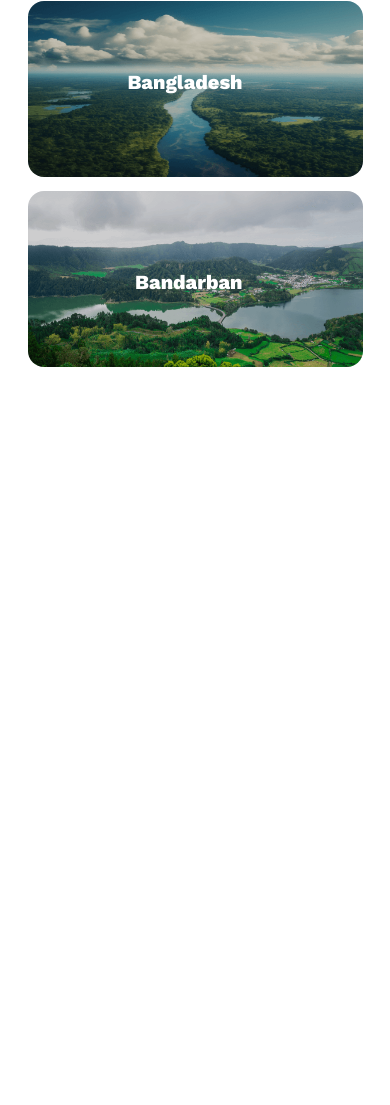
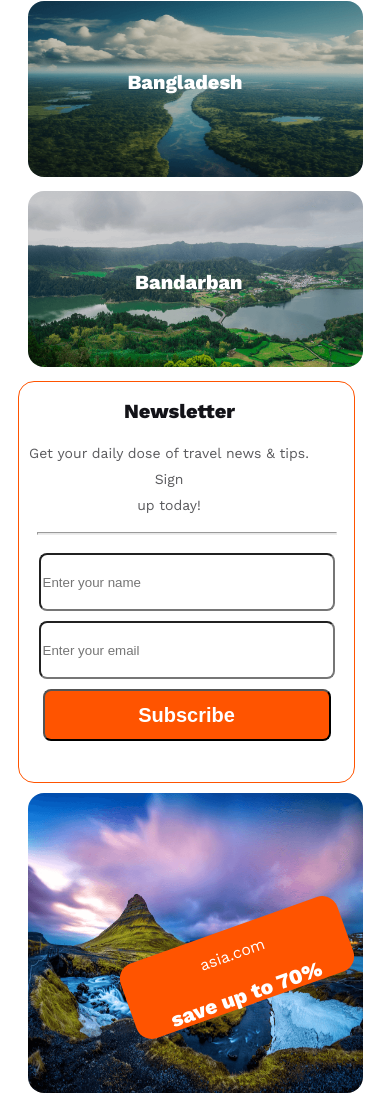
Before and after one commit to ashiq-102/b9-a2, a plain HTML site: page index.html in a window 390 px wide. Shown: the part 2333-3438 px from the top of the page. Before the commit the page ends 2712 px from the top, so only its background shows below. Drawn offline with nearby package versions, Linux system fonts and the light colour scheme.

Commit message:
third section added

```diff
--- a/index.html
+++ b/index.html
@@ -196,22 +196,36 @@
 
             </div>
 
+        </section>
+
+        <section>
+            <div class="third-section-container">
+
+                <div class="third-section-form">
+                    <h1 class="t11">Newsletter</h1>
+                    <p class="t12">Get your daily dose of travel news & tips. Sign <br> up today!</p>
+                    <hr>
+                    <input class="t13" type="text" placeholder="Enter your name" required><br>
+
+                    <input class="t13" type="email" name="" id="" placeholder="Enter your email">
+
+                    <button class="third-section-button" type="submit">Subscribe</button>
+
+                </div>
+
+                <div class="third-section-img">
+                    <img src="./Images/Rectangle8.png" alt="">
+
+                    <div class="third-section-textblock">
+                        <h3>asia.com</h3>
+                        <h2>save up to 70%</h2>
+
+                    </div>
 
 
+                </div>
 
-
-
-
-
-
-
-
-
-
-
-
-
-
+            </div>
         </section>
     </main>
 
--- a/styles/responsive.css
+++ b/styles/responsive.css
@@ -103,7 +103,7 @@
         font-size: 12px;
         width: 304px;
         margin-left: 20px;
-        padding-left:5px ;
+        padding-left: 5px;
     }
 
     .banner-dropdown {
@@ -168,7 +168,8 @@
 
 
     }
-    .second-section-container-text{
+
+    .second-section-container-text {
         margin: 0 auto;
     }
 
@@ -224,6 +225,7 @@
         width: 245px;
         margin: 0 auto;
     }
+
     .t9 {
         color: rgba(19, 19, 24, 0.70);
 
@@ -248,14 +250,14 @@
 
     }
 
-    .second-section-img{
+    .second-section-img {
         width: 335px;
         height: 176px;
         margin: 0 auto;
         border-radius: 16px;
     }
 
-    .second-section-container-img2{
+    .second-section-container-img2 {
         display: flex;
         flex-direction: column;
         gap: 10px;
@@ -265,7 +267,7 @@
 
     }
 
-    .second-section-container-img3{
+    .second-section-container-img3 {
         display: flex;
         flex-direction: column;
         gap: 10px;
@@ -280,6 +282,7 @@
     .second-section-content {
         position: relative;
     }
+
     .t10 {
         color: #FFF;
 
@@ -301,7 +304,7 @@
 
     }
 
-    .second-section-textblock2{
+    .second-section-textblock2 {
         position: absolute;
         bottom: 60px;
         right: 30px;
@@ -310,7 +313,7 @@
         margin: 0 auto;
     }
 
-    .second-section-textblock3{
+    .second-section-textblock3 {
 
         position: absolute;
         bottom: 70px;
@@ -320,7 +323,7 @@
         margin: 0 auto;
     }
 
-    .second-section-textblock4{
+    .second-section-textblock4 {
         position: absolute;
         bottom: 70px;
         right: 50px;
@@ -330,18 +333,18 @@
 
     }
 
-    .second-section-textblock5{
+    .second-section-textblock5 {
         position: absolute;
         bottom: 60px;
         right: 20px;
-        padding-left:20px;
+        padding-left: 20px;
         padding-right: 120px;
         margin: 0 auto;
 
 
     }
 
-    .second-section-textblock6{
+    .second-section-textblock6 {
         position: absolute;
         bottom: 70px;
         right: 60px;
@@ -351,7 +354,7 @@
     }
 
 
-    .second-section-textblock7{
+    .second-section-textblock7 {
         position: absolute;
         bottom: 60px;
         right: 80px;
@@ -360,6 +363,118 @@
         margin: 0 auto;
     }
 
+    .third-section-container {
+        display: flex;
+        flex-direction: column;
+        margin: 0 auto;
+    }
+
+    .third-section-form {
+        width: 335px;
+        height: 400px;
+        margin-top: 10px;
+        margin-bottom: 10px;
+        margin-left: 10px;
+    }
+
+    .t11 {
+        color: #131318;
+
+
+        font-size: 20px;
+
+        font-weight: 800;
+        width: 105px;
+        height: 25px;
+        margin-left: 105px;
+
+
+    }
+
+    .t12 {
+        color: #5A5A5D;
+
+
+        font-size: 14px;
+
+        font-weight: 400;
+        /* line-height: 26px; */
+        width: 300px;
+
+    }
+
+    .third-section-form hr {
+        width: 288px;
+        height: 1px;
+        background: rgba(19, 19, 24, 0.10);
+
+
+
+    }
+
+    .t13 {
+        width: 288px;
+        height: 52px;
+    }
+
+    .third-section-button {
+        border-radius: 8px;
+        background: #FF5400;
+        color: #FFF;
+
+        text-align: center;
+
+        font-size: 20px;
+
+        font-weight: 800;
+        width: 288px;
+        height: 52px;
+        /* margin-top: 10px; */
+    }
+
+    .third-section-img img {
+        width: 335px;
+        height: 300px;
+        border-radius: 16px;
+    }
+
+    .third-section-textblock h3 {
+        font-size: 15.854px;
+        font-weight: 400;
+    }
+
+    .third-section-textblock h2 {
+        font-size: 21.138px;
+        font-weight: 800;
+        padding-bottom: 10px;
+    }
+
+    .third-section-img {
+        position: relative;
+        margin: 0 auto;
+    }
+
+    .third-section-textblock {
+        width: 190.023px;
+        height:79.268px;
+        border-radius: 16px;
+        background: #FF5400;
+        /* transform: rotate(-19.628deg); */
+        position: absolute;
+        bottom: 90px;
+        right: 10px;
+        /* left: 100px; */
+        padding-left: 20px;
+        padding-right: 20px;
+        margin: 0 auto;
+
+
+
+
+    }
+
+
+
 
 
 }
--- a/styles/style.css
+++ b/styles/style.css
@@ -266,7 +266,7 @@ body {
 
 }
 
-.second-section-textblock2{
+.second-section-textblock2 {
     position: absolute;
     bottom: 130px;
     right: 90px;
@@ -276,7 +276,7 @@ body {
 
 
 
-.second-section-container-img2{
+.second-section-container-img2 {
     display: flex;
     flex-direction: row;
     gap: 20px;
@@ -285,7 +285,7 @@ body {
 
 }
 
-.second-section-textblock3{
+.second-section-textblock3 {
 
     position: absolute;
     bottom: 120px;
@@ -296,7 +296,7 @@ body {
 
 
 
-.second-section-textblock4{
+.second-section-textblock4 {
     position: absolute;
     bottom: 120px;
     right: 90px;
@@ -307,7 +307,7 @@ body {
 
 
 
-.second-section-textblock5{
+.second-section-textblock5 {
     position: absolute;
     bottom: 130px;
     right: 50px;
@@ -319,7 +319,7 @@ body {
 
 
 
-.second-section-container-img3{
+.second-section-container-img3 {
     display: flex;
     flex-direction: row;
     gap: 20px;
@@ -328,7 +328,7 @@ body {
 
 }
 
-.second-section-textblock6{
+.second-section-textblock6 {
     position: absolute;
     bottom: 100px;
     right: 90px;
@@ -337,10 +337,126 @@ body {
 }
 
 
-.second-section-textblock7{
+.second-section-textblock7 {
     position: absolute;
     bottom: 100px;
     right: 170px;
     padding-left: 50px;
     padding-right: 90px;
 }
+
+.t11 {
+    color: #131318;
+    font-size: 24px;
+    font-weight: 800;
+}
+
+.t12 {
+    color: #5A5A5D;
+
+
+    font-size: 16px;
+
+    font-weight: 400;
+    line-height: 26px
+}
+
+.third-section-form {
+    width: 474px;
+    height: 422px;
+    border-radius: 16px;
+    border: 1px solid #FF5400;
+    text-align: center;
+
+}
+
+.third-section-button {
+    border-radius: 8px;
+    background: #FF5400;
+    color: #FFF;
+
+    text-align: center;
+
+    font-size: 20px;
+
+    font-weight: 800;
+    width: 393px;
+    height: 60px;
+    margin-top: 10px;
+}
+
+.third-section-form hr {
+    width: 393px;
+    height: 1px;
+    background: rgba(19, 19, 24, 0.10);
+    padding-left: 10px;
+
+
+
+}
+
+.third-section-container {
+    display: flex;
+    flex-direction: row;
+    justify-content: space-evenly;
+    margin-top: 120px;
+    margin-left: 135px;
+    margin-right: 135px;
+}
+
+.t13 {
+    margin-top: 10px;
+    width: 393px;
+    height: 52px;
+    border-radius: 8px;
+}
+
+.third-section-img img {
+    width: 672px;
+    height: 422px;
+    border-radius: 16px;
+}
+
+.third-section-img {
+    position: relative;
+}
+
+.third-section-textblock {
+    width: 315px;
+    height: 120px;
+    border-radius: 16px;
+    background: #FF5400;
+    transform: rotate(-19.628deg);
+    position: absolute;
+  bottom: 90px;
+  right: 50px;
+  padding-left: 20px;
+  padding-right: 20px;
+
+
+}
+
+.third-section-textblock h3{
+    color: #FFF;
+
+text-align: center;
+
+font-size: 24px;
+
+font-weight: 400;
+margin-bottom: 20px;
+
+
+}
+
+.third-section-textblock h2{
+    color: #FFF;
+
+text-align: center;
+
+font-size: 32px;
+
+font-weight: 800;
+
+
+}
```
